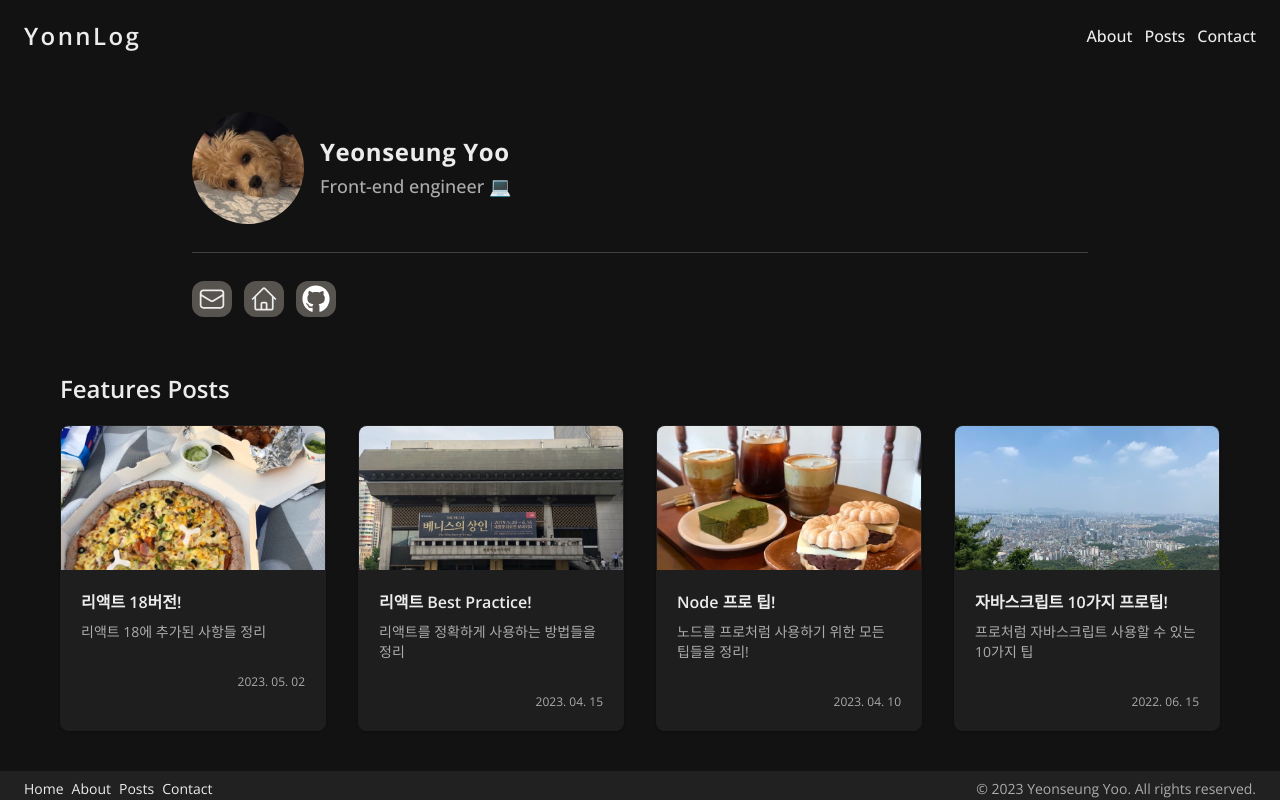
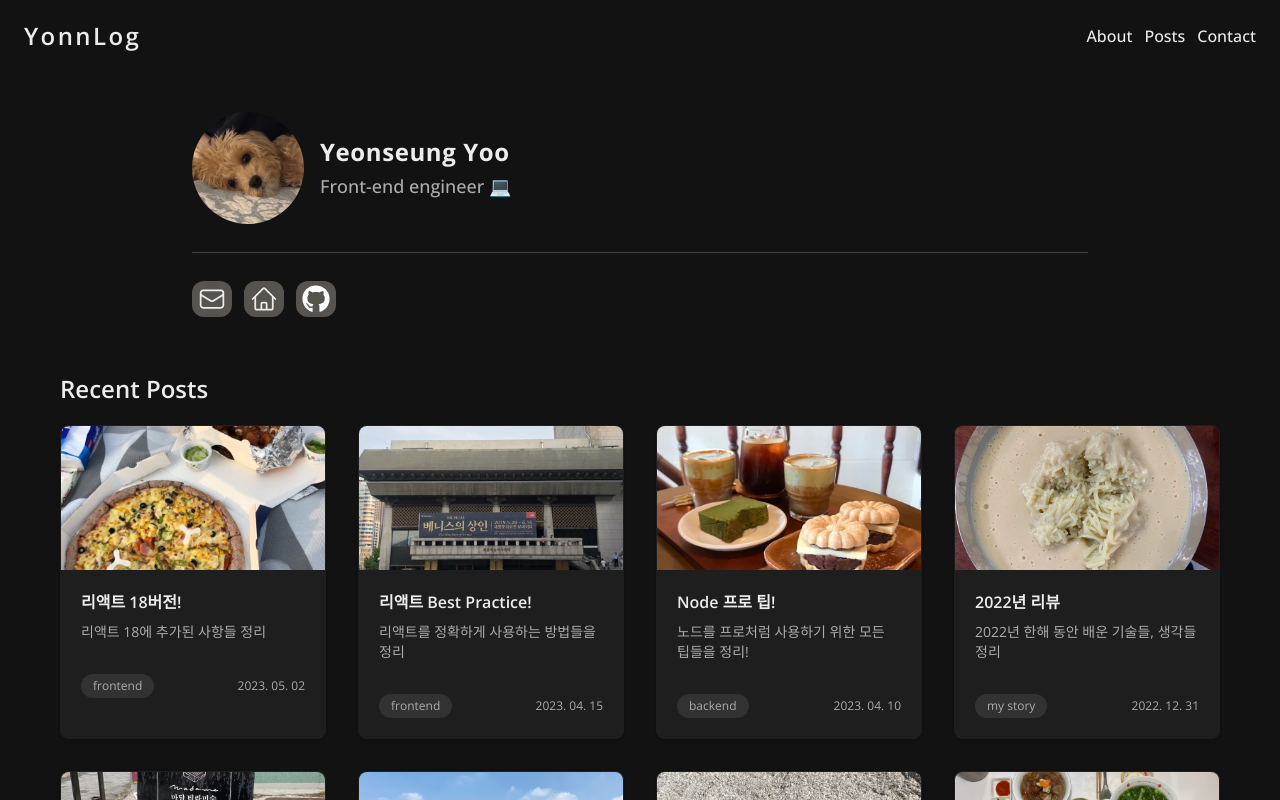
Before and after one commit to Yonn-Yoo/Yonn-Log, a Next.js app: page / in a window 1280 px wide. Built offline with nearby package versions, Linux system fonts and the light colour scheme.

Commit message:
feat: create featured posts component

```diff
--- a/data/posts.json
+++ b/data/posts.json
@@ -5,7 +5,7 @@
     "date": "2021-12-31",
     "category": "my story",
     "image": "/thumbnail/thumbnail1.jpg",
-    "featured": false
+    "path": "2021-review"
   },
   {
     "title": "자바스크립트 기초 문법",
@@ -13,7 +13,7 @@
     "date": "2022-05-08",
     "category": "javascript",
     "image": "/thumbnail/thumbnail2.jpg",
-    "featured": false
+    "path": "javascript-basic"
   },
   {
     "title": "자바스크립트 10가지 프로팁!",
@@ -21,7 +21,7 @@
     "date": "2022-06-15",
     "category": "javascript",
     "image": "/thumbnail/thumbnail3.jpg",
-    "featured": true
+    "path": "javascript-10tips"
   },
   {
     "title": "Node 기초 정리",
@@ -29,7 +29,7 @@
     "date": "2022-08-21",
     "category": "backend",
     "image": "/thumbnail/thumbnail4.jpg",
-    "featured": false
+    "path": "node-basic"
   },
   {
     "title": "2022년 리뷰",
@@ -37,7 +37,7 @@
     "date": "2022-12-31",
     "category": "my story",
     "image": "/thumbnail/thumbnail5.jpg",
-    "featured": false
+    "path": "2022-review"
   },
   {
     "title": "Node 프로 팁!",
@@ -45,7 +45,7 @@
     "date": "2023-04-10",
     "category": "backend",
     "image": "/thumbnail/thumbnail6.jpg",
-    "featured": true
+    "path": "node-protip"
   },
   {
     "title": "리액트 Best Practice!",
@@ -53,7 +53,7 @@
     "date": "2023-04-15",
     "category": "frontend",
     "image": "/thumbnail/thumbnail7.jpg",
-    "featured": true
+    "path": "react-best-practices"
   },
   {
     "title": "리액트 18버전!",
@@ -61,6 +61,6 @@
     "date": "2023-05-02",
     "category": "frontend",
     "image": "/thumbnail/thumbnail8.jpg",
-    "featured": true
+    "path": "react-v18"
   }
 ]
--- a/src/app/page.tsx
+++ b/src/app/page.tsx
@@ -1,13 +1,11 @@
 import HeroSection from '@/components/hero-section';
-import FeaturedPosts from '@/components/posts/featured-posts';
-import { getPosts } from '@/service/posts';
+import RecentPosts from '@/components/posts/recent-posts';
 
 export default async function HomePage() {
-  const posts = await getPosts();
   return (
     <main className="px-5">
       <HeroSection />
-      <FeaturedPosts />
+      <RecentPosts />
     </main>
   );
 }
--- a/src/app/posts/page.tsx
+++ b/src/app/posts/page.tsx
@@ -1,7 +1,7 @@
-export default function PostsPage() {
+export default async function PostsPage() {
   return (
     <section>
-      <span>hello posts page</span>
+      <div>asdf</div>
     </section>
   );
 }
--- /dev/null
+++ b/src/components/posts/filtered-posts.tsx
@@ -0,0 +1,7 @@
+export default function FilteredPosts() {
+  return (
+    <div>
+      <span>hello</span>
+    </div>
+  );
+}
--- a/src/components/posts/post-card.tsx
+++ b/src/components/posts/post-card.tsx
@@ -6,10 +6,10 @@ import Link from 'next/link';
 type Props = { post: PostType };
 
 export default function PostCard({
-  post: { id, image, title, description, date },
+  post: { image, title, description, date, category, path },
 }: Props) {
   return (
-    <Link href={`posts/${id}`}>
+    <Link href={`posts/${path}`}>
       <div className="relative w-full h-36 rounded-t-lg overflow-hidden">
         <div className="absolute top-0 left-0 z-10 w-full h-full bg-black opacity-0 group-hover:opacity-20 duration-300 ease-out" />
         <Image
@@ -25,11 +25,18 @@ export default function PostCard({
           <h5 className="mb-2 font-semibold text-text1 line-clamp-1">
             {title}
           </h5>
-          <p className="mb-3 text-sm text-text3 line-clamp-2">{description}</p>
+          <p className="mb-3 text-sm text-text3 line-clamp-2 group-hover:text-text2 transition">
+            {description}
+          </p>
         </div>
-        <time className="mt-5 self-end text-xs text-text3">
-          {moment(date).format('YYYY. MM. DD')}
-        </time>
+        <div className="mt-5 flex items-center justify-between">
+          <span className="bg-background2 text-xs px-3 py-1 rounded-full text-text3 group-hover:text-text1 group-hover:bg-teal-600 transition">
+            {category}
+          </span>
+          <time className="text-xs text-text3">
+            {moment(date).format('YYYY. MM. DD')}
+          </time>
+        </div>
       </article>
     </Link>
   );
--- a/src/components/posts/post-grid.tsx
+++ b/src/components/posts/post-grid.tsx
@@ -9,7 +9,7 @@ export default function PostsGrid({ posts }: { posts: PostType[] }) {
       {posts.map((post) => (
         <li
           className="bg-background3 border border-background3 rounded-lg shadow group hover:shadow-xl hover:-translate-y-1.5 duration-200 ease-out cursor-pointer"
-          key={`post-${post.id}`}
+          key={`post-${post.path}`}
         >
           <PostCard post={post} />
         </li>
--- a/src/components/posts/featured-posts.tsx
+++ b/src/components/posts/recent-posts.tsx
@@ -1,14 +1,15 @@
-import { getPosts } from '@/service/posts';
+import { getRecentPosts } from '@/service/posts';
 import PostsGrid from './post-grid';
 
-export default async function FeaturedPosts() {
-  const featuredPosts = (await getPosts()).filter((posts) => posts.featured);
+export default async function RecentPosts() {
+  const recentPosts = await getRecentPosts();
+
   return (
     <section className="mt-10 md:mt-14 max-w-screen-2xl mx-auto lg:px-10">
       <h2 className="font-semibold text-lg md:text-xl xl:text-2xl mb-3 md:mb-5">
-        Features Posts
+        Recent Posts
       </h2>
-      <PostsGrid posts={featuredPosts} />
+      <PostsGrid posts={recentPosts} />
     </section>
   );
 }
--- a/src/service/posts.ts
+++ b/src/service/posts.ts
@@ -2,13 +2,17 @@ import { readFile } from 'fs/promises';
 import path from 'path';
 
 export type PostType = {
-  id: string;
   title: string;
   description: string;
   date: string;
   image: string;
-  featured: boolean;
+  category: string;
+  path: string;
 };
+
+export async function getRecentPosts(): Promise<PostType[]> {
+  return getPosts().then((posts) => posts.slice(0, 8));
+}
 
 export async function getPosts(): Promise<PostType[]> {
   const filePath = path.join(process.cwd(), 'data', 'posts.json');
```
